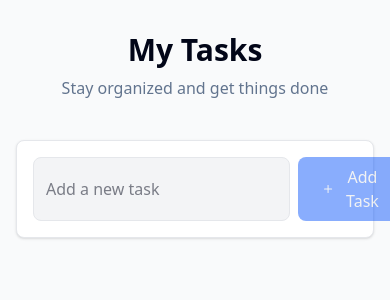
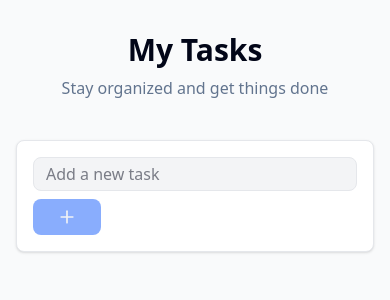
Before and after one commit to bardia-asd/react-todo-app, a React (Vite) app: page / in a window 390 px wide. Shown: the top 300 px of the page. Built offline with nearby package versions, Linux system fonts and the light colour scheme.

Commit message:
style: improve TodoForm responsive design and layout

```diff
--- a/src/components/TodoForm.jsx
+++ b/src/components/TodoForm.jsx
@@ -5,7 +5,7 @@ export default function TodoForm({ value, onChange, onSubmit }) {
         <form
             onSubmit={onSubmit}
             className="bg-white rounded-lg shadow-sm p-4 border border-gray-200">
-            <div className="flex gap-2">
+            <div className="flex flex-wrap gap-2">
                 <input
                     type="text"
                     value={value}
@@ -18,7 +18,7 @@ export default function TodoForm({ value, onChange, onSubmit }) {
                     className="flex items-center gap-2 px-6 py-2 bg-blue-600 hover:bg-blue-700 text-white rounded-lg transition-all duration-200 cursor-pointer disabled:opacity-50 disabled:cursor-auto disabled:hover:bg-blue-600 disabled:text-gray-200"
                     disabled={!value.trim()}>
                     <Plus size={20} />
-                    Add Task
+                    <span className="hidden sm:inline-block">Add Task</span>
                 </button>
             </div>
         </form>
```
